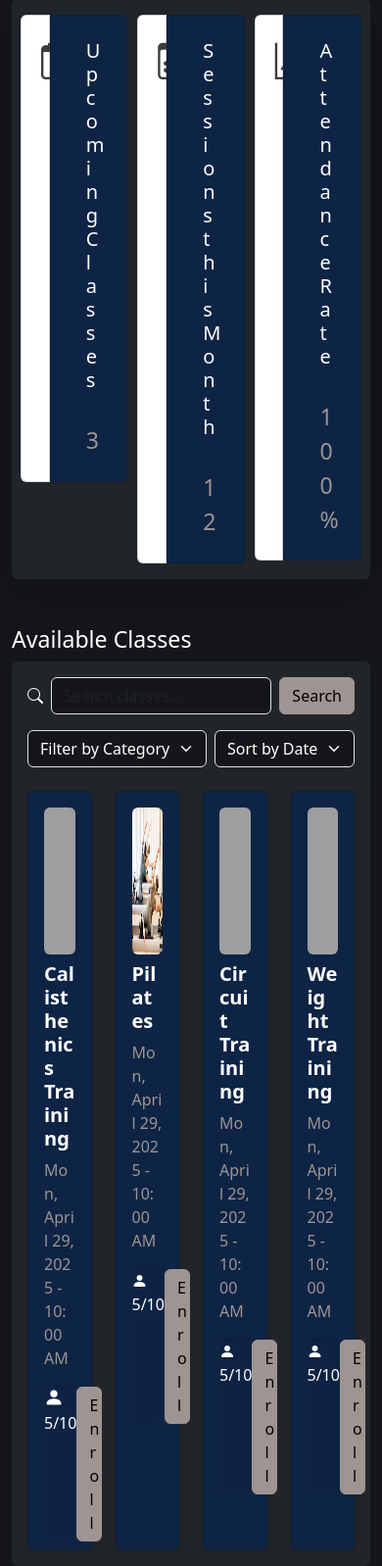
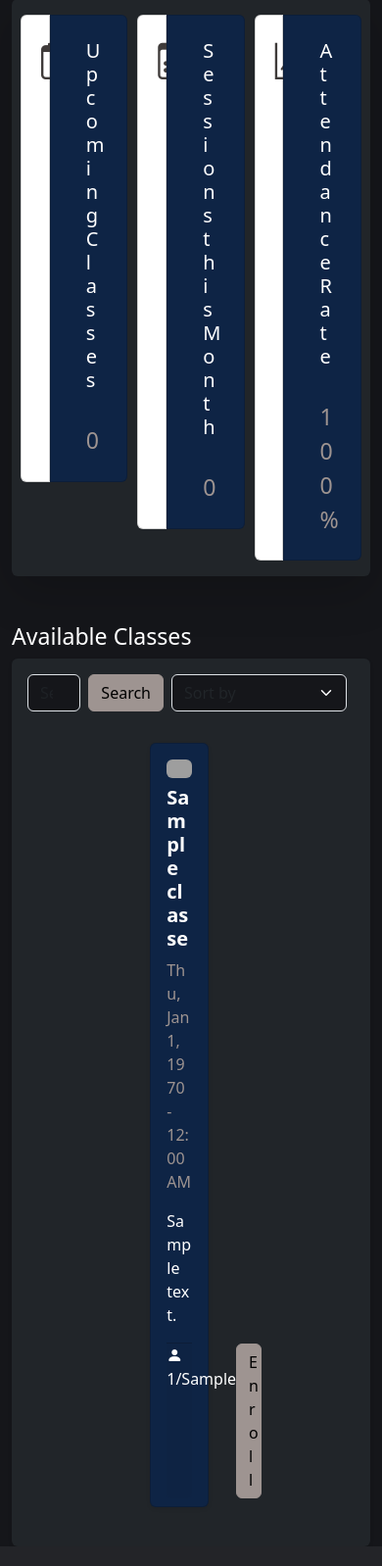
Before and after one commit to twapegg/beastmodeHQ, a PHP site: page /member/dashboard.php in a window 390 px wide. Shown: the part 222-1820 px from the top of the page at 98% size. Run offline with PHP 8.4, Linux system fonts and the light colour scheme; the visitor is signed in with stand-in values (Sample User, id 1); tables that the repository leaves empty or names only in its code hold one stand-in row (values such as "Sample post"); grey boxes are pictures that could not be loaded.

Commit message:
added functionality to member/dashboard

```diff
--- a/classes.php
+++ b/classes.php
@@ -62,8 +62,7 @@ if ($conn->connect_error) {
                     </div>
                 </div>
                 <!-- Login and Sign Up Buttons -->
-                <div
-                    class="row w-100 d-flex justify-c</body>ontent-center justify-content-lg-end align-items-center gap-3 gap-lg-0">
+                <div class="row w-100 d-flex justify-c</body>ontent-center justify-content-lg-end align-items-center gap-3 gap-lg-0">
                     <?php if (isset($_SESSION['user_id'])): ?>
                         <div class="col-12 col-lg-auto">
                             <span class="text-light">
--- a/member/dashboard.php
+++ b/member/dashboard.php
@@ -1,3 +1,26 @@
+<?php
+session_start();
+
+// Check if the user is logged in
+if (!isset($_SESSION['user_id']) || $_SESSION['user_role'] !== 'member') {
+    header("Location: ../auth/login.php");
+    exit();
+}
+
+$servername = "localhost";
+$username = "root";
+$password = "";
+$dbname = "beastmodehq";
+
+$conn = new mysqli($servername, $username, $password, $dbname);
+
+// Check connection
+if ($conn->connect_error) {
+    die("Connection failed: " . $conn->connect_error);
+}
+
+?>
+
 <!doctype html>
 <html lang="en">
 
@@ -39,15 +62,24 @@
                     </div>
                 </div>
                 <!-- Login and Sign Up Buttons -->
-                <div
-                    class="row w-100 d-flex justify-content-center justify-content-lg-end align-items-center gap-3 gap-lg-0">
+                <div class="row w-100 d-flex justify-c</body>ontent-center justify-content-lg-end align-items-center gap-3 gap-lg-0">
+                    <?php if (isset($_SESSION['user_id'])): ?>
+                        <div class="col-12 col-lg-auto">
+                            <span class="text-light">
+                                <strong><?php echo htmlspecialchars(ucwords(strtolower($_SESSION['user_name']))); ?></strong>
+                        </div>
+                        <div class="col-12 col-lg-auto">
+                            <a class="btn btn-danger text-light px-3 w-100" href="./processes/process_logout.php" role="button">Logout</a>
+                        </div>
+                    <?php else: ?>
                         <div class="col-12 col-lg-auto">
                             <a class="btn btn-tertiary text-light px-3 w-100" href="auth/login.php" role="button">Login</a>
                         </div>
-                    <div class="col-12 col-lg-auto">
+                 </div>       <div class="col-12 col-lg-auto">
                             <a class="btn btn-brand text-light px-3 w-100" href="auth/signup.php" type="button">Get
-                            Started</a>
+                                Sta</select>rted</a>
                         </div>
+                    <?php endif; ?>
                 </div>
             </div>
         </div>
@@ -64,34 +96,62 @@
         <div class="container bg-dark rounded p-3 shadow-lg">
             <div class="row justify-content-evenly">
 
+            <?php
+                // Fetch upcoming classes within 3 days
+                $upcomingClassesSql = "
+                    SELECT COUNT(*) AS upcoming_count
+                    FROM class_sessions cs
+                    JOIN class_enrollments ce ON cs.id = ce.class_session_id
+                    WHERE ce.user_id = ? AND cs.session_date BETWEEN CURDATE() AND DATE_ADD(CURDATE(), INTERVAL 3 DAY)";
+
+                $stmt = $conn->prepare($upcomingClassesSql);
+                $stmt->bind_param("i", $_SESSION['user_id']);
+                $stmt->execute();
+                $stmt->bind_result($upcomingCount);
+                $stmt->fetch();
+                $stmt->close();
+
+                // Fetch sessions this month
+                $sessionsThisMonthSql = "
+                    SELECT COUNT(*) AS monthly_count
+                    FROM class_sessions cs
+                    JOIN class_enrollments ce ON cs.id = ce.class_session_id
+                    WHERE ce.user_id = ? AND MONTH(cs.session_date) = MONTH(CURDATE()) AND YEAR(cs.session_date) = YEAR(CURDATE())";
+
+                $stmt = $conn->prepare($sessionsThisMonthSql);
+                $stmt->bind_param("i", $_SESSION['user_id']);
+                $stmt->execute();
+                $stmt->bind_result($monthlyCount);
+                $stmt->fetch();
+                $stmt->close();
+            ?>
+
             <div class="col-4">
                 <div class="row justify-content-center">
-                    <div class="card col-3  bg-white white rounded-0 rounded-start">
+                    <div class="card col-3 bg-white white rounded-0 rounded-start">
                         <i class="bi bi-calendar-event text-secondary-emphasis display-3 mt-4 ms-2"></i>
                     </div>
                     <div class="card col-8 h-100 rounded-0 rounded-end bg-primary text-light">
                         <div class="card-body d-flex flex-column p-4">
-                            <h5 class="card-title ">Upcoming Classes</h5>
-                            <p class="card-text text-secondary mt-4 fs-3">3</p>
+                            <h5 class="card-title">Upcoming Classes</h5>
+                            <p class="card-text text-secondary mt-4 fs-3"><?php echo $upcomingCount; ?></p>
+                        </div>
                     </div>
                 </div>
             </div>
 
-            </div>
-
             <div class="col-4">
                 <div class="row justify-content-center">
-                    <div class="card col-3  bg-white white rounded-0 rounded-start">
+                    <div class="card col-3 bg-white white rounded-0 rounded-start">
                         <i class="bi bi-calendar3 text-secondary-emphasis display-3 mt-4 ms-2"></i>
                     </div>
                     <div class="card col-8 h-100 rounded-0 rounded-end bg-primary text-light">
                         <div class="card-body d-flex flex-column p-4">
-                            <h5 class="card-title ">Sessions this Month</h5>
-                            <p class="card-text text-secondary mt-4 fs-3">12</p>
+                            <h5 class="card-title">Sessions this Month</h5>
+                            <p class="card-text text-secondary mt-4 fs-3"><?php echo $monthlyCount; ?></p>
                         </div>
                     </div>
                 </div>
-
             </div>
 
                 <div class="col-4">
@@ -115,112 +175,102 @@
         <h3 class="mt-5">Available Classes</h3>
 
         <div class="container bg-dark rounded p-3 shadow-sm">
+            <div class="row mb-4">
+                <form class="d-flex" method="GET" action="">
 
-            <div class="row mb-4">
-                <div class="col-md-6">
-                    <form class="d-flex align-items-center">
-                        <i class="bi bi-search"></i>
-                        <input class="form-control me-2 ms-2 text-white" type="search" placeholder="Search classes..." aria-label="Search">
-                        <button class="btn btn-secondary" type="submit">Search</button>
+                    <input class="form-control me-2" type="search" name="search" placeholder="Search classes..." aria-label="Search" value="<?php echo isset($_GET['search']) ? htmlspecialchars($_GET['search']) : ''; ?>">
+                    <button class="btn btn-secondary me-2" type="submit">Search</button>
+
+                    <select class="form-select w-auto me-2" name="sort" onchange="this.form.submit()">
+                        <option value="" disabled selected>Sort by</option>
+                        <option value="asc" <?php echo (isset($_GET['sort']) && $_GET['sort'] === 'asc') ? 'selected' : ''; ?>>Date Ascending</option>
+                        <option value="desc" <?php echo (isset($_GET['sort']) && $_GET['sort'] === 'desc') ? 'selected' : ''; ?>>Date Descending</option>
+                    </select>
+
                 </form>
-                </div>
-                <div class="col-md-6">
-                    <div class="d-flex justify-content-md-end justify-content-start mt-3 mt-md-0">
-                        <select class="form-select w-auto me-2 text-light" aria-label="Filter by category">
-                            <option selected>Filter by Category</option>
-                            <option value="1">Strength</option>
-                            <option value="2">Cardio</option>
-                            <option value="3">Flexibility</option>
-                        </select>
-                        <select class="form-select w-auto text-light" aria-label="Sort by date">
-                            <option selected>Sort by Date</option>
-                            <option value="1">Upcoming</option>
-                            <option value="2">Past</option>
-                        </select>
-                    </div>
-                </div>
-            </div>
 
-            <div class="row justify-content-evenly mt-1">
+                <?php
 
-            <div class="col-3">
+                    $searchCondition = '';
 
-            <div class="card h-100 bg-primary text-light p-3 pb-2 shadow-sm">
+                    if (isset($_GET['search']) && !empty(trim($_GET['search']))) {
+                        $searchTerm = $conn->real_escape_string(trim($_GET['search']));
+                        $searchCondition = "WHERE c.name LIKE '%$searchTerm%'";
+                    }
 
-                <img class="d-block mx-auto rounded card-img-top" src="../images/calisthenics.jpg" width="280px"
-                    height="150px" alt="black man working out">
-                <h5 class="text-white fw-semibold text-start mt-2">Calisthenics Training</h5>
-                <p class="fw-light text-secondary">Mon, April 29, 2025 - 10:00 AM</p>
+                    $sortOrder = 'DESC'; // Default sort order
+                    if (isset($_GET['sort']) && in_array($_GET['sort'], ['asc', 'desc'])) {
+                        $sortOrder = strtoupper($_GET['sort']);
+                    }
 
-                <div class="card-footer d-flex justify-content-between p-0">
-                    <p class="text-white fw-lighter fs-6">
-                        <i class="bi bi-person-fill display-6";"></i> 5/10
-                    </p>
-                    <button type="submit" class=" col-4 btn btn-secondary">Enroll</button>
-                </div>
+                    $availabilityCondition = '';
+
+                    if (isset($_GET['availability']) && $_GET['availability'] !== 'all') {
+                        if ($_GET['availability'] === 'available') {
+                            $availabilityCondition = "HAVING enrolled_count < cs.capacity";
+                        } elseif ($_GET['availability'] === 'full') {
+                            $availabilityCondition = "HAVING enrolled_count >= cs.capacity";
+                        }
+                    }
+
+                    $sql = "
+                            SELECT
+                            cs.id AS session_id,
+                            c.name AS class_name,
+                            c.description AS class_description,
+                            cs.session_date,
+                            cs.start_time,
+                            cs.end_time,
+                            cs.capacity,
+                            COUNT(ce.id) AS enrolled_count
+
+                            FROM class_sessions cs
+                            JOIN classes c ON cs.class_id = c.id
+                            LEFT JOIN class_enrollments ce ON cs.id = ce.class_session_id
+                            $searchCondition
+                            GROUP BY cs.id, c.name, c.description, cs.session_date, cs.start_time, cs.end_time, cs.capacity
+                            $availabilityCondition
+                            ORDER BY cs.session_date $sortOrder, cs.start_time $sortOrder";
+
+                    $result = $conn->query($sql);
+
+                    if ($result->num_rows > 0) {
+
+                        echo '<div class="row justify-content-evenly mt-2 g-4">';
+
+                        while ($row = $result->fetch_assoc()) {
+                            if ($row['enrolled_count'] < $row['capacity']) {
+
+                                echo '<div class="col-3">';
+                                echo '<div class="card h-100 bg-primary text-light p-3 pb-2 shadow-sm">';
+                                echo '<img src="../images/' . htmlspecialchars($row['class_name']) . '.png" class="card-img-top rounded" alt="' . htmlspecialchars($row['class_name']) . '">';
+                                echo '<h5 class="text-white fw-semibold text-start mt-2">' . htmlspecialchars($row['class_name']) . '</h5>';
+                                echo '<p class="fw-light text-secondary">' . htmlspecialchars(date("D, M j, Y - g:i A", strtotime($row['session_date'] . ' ' . $row['start_time']))) . '</p>';
+                                echo '<p class="text-light">' . htmlspecialchars($row['class_description']) . '</p>';
+                                echo '<div class="card-footer d-flex justify-content-between p-0">';
+
+                                echo '<p class="text-white fw-lighter fs-6"><i class="bi bi-person-fill"></i> ' . htmlspecialchars($row['enrolled_count']) . '/' . htmlspecialchars($row['capacity']) . '</p>';
+                                echo '<button type="submit" class="col-4 btn btn-secondary">Enroll</button>';
+                                echo '</div>';
+                                echo '</div>';
+                                echo '</div>';
+                            }
+                        }
+
+                        echo '</div>';
+                    } else {
+                        echo '<p class="text-light">No classes match your search.</p>';
+                    }
+
+                ?>
+
             </div>
 
         </div>
 
-            <div class="col-3">
-
-            <div class="card h-100 bg-primary text-light p-3 pb-2 shadow-sm">
-
-                <img class="d-block mx-auto rounded card-img-top" src="../images/pilates.png   " width="280px"
-                    height="150px" alt="black man working out">
-                <h5 class="text-white fw-semibold text-start mt-2">Pilates</h5>
-                <p class="fw-light text-secondary">Mon, April 29, 2025 - 10:00 AM</p>
-
-                <div class="card-footer d-flex justify-content-between p-0">
-                    <p class="text-white fw-lighter fs-6">
-                        <i class="bi bi-person-fill"></i> 5/10
-                    </p>
-                    <button type="submit" class=" col-4 btn btn-secondary">Enroll</button>
-                </div>
     </div>
 
-            </div>
-
-            <div class="col-3">
-
-            <div class="card h-100 bg-primary text-light p-3 pb-3 shadow-sm">
-
-                <img class="d-block mx-auto rounded card-img-top" src="../images/circuit.png" height="150px" alt="black man working out">
-                <h5 class="text-white fw-semibold text-start mt-2">Circuit Training</h5>
-                <p class="fw-light text-secondary">Mon, April 29, 2025 - 10:00 AM</p>
-
-                <div class="card-footer d-flex justify-content-between p-0">
-                    <p class="text-white fw-lighter fs-6">
-                        <i class="bi bi-person-fill"></i> 5/10
-                    </p>
-                    <button type="submit" class=" col-4 btn btn-secondary">Enroll</button>
-                </div>
-            </div>
-
-            </div>
-
-            <div class="col-3">
-
-            <div class="card h-100 bg-primary text-light p-3 pb-2 shadow-sm">
-
-                <img class="d-block mx-auto rounded card-img-top" src="../images/weight.png" width="280px"
-                    height="150px" alt="black man working out">
-                <h5 class="text-white fw-semibold text-start mt-2">Weight Training</h5>
-                <p class="fw-light text-secondary">Mon, April 29, 2025 - 10:00 AM</p>
-
-                <div class="card-footer d-flex justify-content-between p-0">
-                    <p class="text-white fw-lighter fs-6">
-                        <i class="bi bi-person-fill"></i> 5/10
-                    </p>
-                    <button type="submit" class=" col-4 btn btn-secondary">Enroll</button>
-                </div>
-            </div>
-
-            </div>
-        </div>
-    </div>
-
-    </main>
+    </mai>
 
     <script src="https://cdn.jsdelivr.net/npm/bootstrap@5.3.5/dist/js/bootstrap.bundle.min.js"
         integrity="sha384-k6d4wzSIapyDyv1kpU366/PK5hCdSbCRGRCMv+eplOQJWyd1fbcAu9OCUj5zNLiq"
```
Lines whose indentation alone changed are shown as unchanged.
